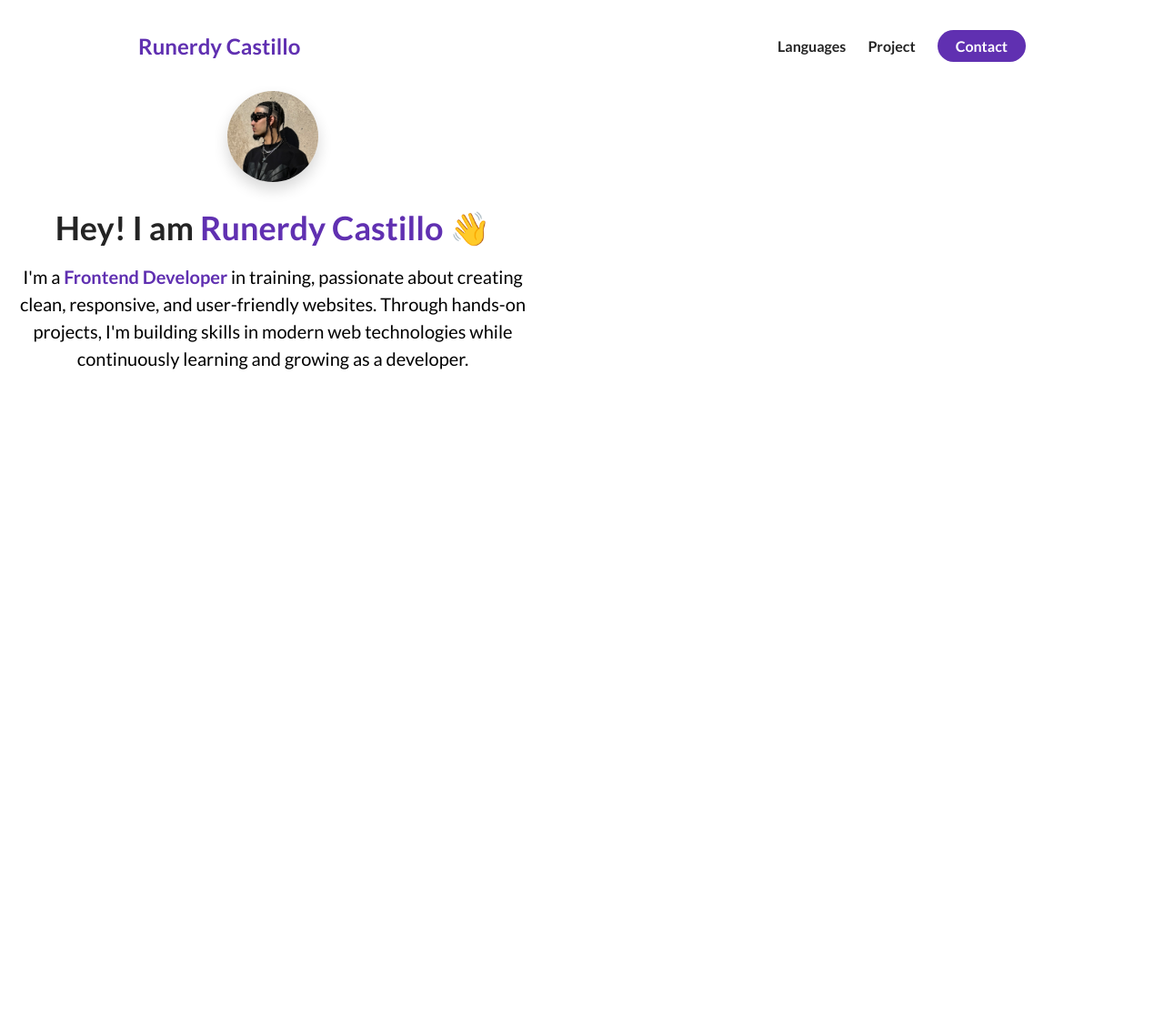
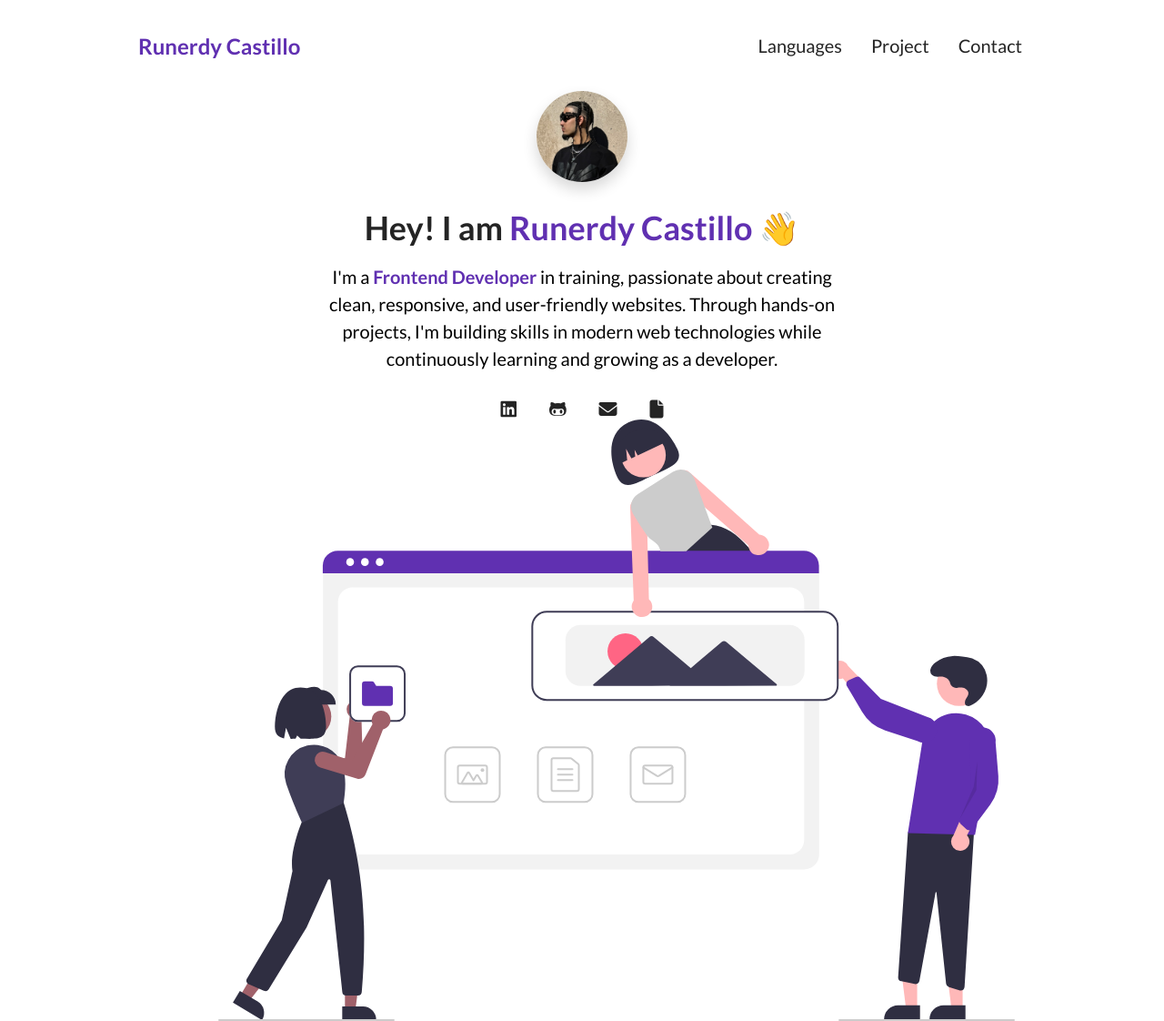
Before and after one commit to neosyk-net/e-portfolio, a plain HTML site: page index.html in a window 1280 px wide. Shown: the whole page at 91% size. Before the commit the page ends 800 px from the top, so only its background shows below. Drawn offline with Linux system fonts and the light colour scheme.

Commit message:
ABOUT IMG CONTAIN.

```diff
--- a/index.html
+++ b/index.html
@@ -4,7 +4,8 @@
     <meta charset="UTF-8" />
     <meta name="viewport" content="width=device-width, initial-scale=1.0" />
     <title>Runerdy Castillo</title>
-    <link rel="stylesheet" href="style.css" />
+    <link rel="stylesheet" href="style.css">
+    <script src="https://kit.fontawesome.com/bb9c1109be.js" crossorigin="anonymous"></script>
   </head>
   <body>
     <section id="about-me">
@@ -13,20 +14,20 @@
         <ul class="nav__link--list">
           <li>
             <a
-              href=""
+              href="" class="about-me__link"
               class="nav__link--anchor link__hover-effect link__hover-effect--black"
               >Languages</a
             >
           </li>
           <li>
             <a
-              href=""
+              href="" class="about-me__link"
               class="nav__link--anchor link__hover-effect link__hover-effect--black"
               >Project</a
             >
           </li>
           <li>
-            <a href="" class="nav__link--anchor nav__link--anchor-primary"
+            <a href="" class="about-me__link" class="nav__link--anchor nav__link--anchor-primary"
               >Contact</a
             >
           </li>
@@ -49,7 +50,24 @@
               projects, I'm building skills in modern web technologies while
               continuously learning and growing as a developer.
             </p>
+            <div class="about-me_links">
+                <a href="" class="about-me__link">
+                    <i class="fa-brands fa-linkedin"></i>
+                </a>
+                <a href="" class="about-me__link">
+                    <i class="fa-brands fa-github-alt"></i>
+                </a>
+                <a href="" class="about-me__link">
+                    <i class="fa-solid fa-envelope"></i>
+                </a>
+                <a href="" class="about-me__link">
+                    <i class="fa-solid fa-file"></i>
+                </a>
+            </div>
           </div>
+          <figure class="about_me__img--container">
+            <img src="/assets/undraw_websites.svg" alt="">
+          </figure>
         </div>
       </div>
     </section>
--- a/style.css
+++ b/style.css
@@ -33,7 +33,7 @@ li {
     flex: 1;
 }
 
-.row. {
+.row {
     width: 100%;
     max-width: 800px;
     margin: 0 auto;
@@ -93,6 +93,11 @@ nav {
     flex-direction: column;
 }
 
+.about-me__info {
+    display: flex;
+    flex-direction: column;
+}
+
 .about-me__info-container {
     display: flex;
     flex-direction: column;
@@ -123,3 +128,16 @@ nav {
 .about-me__info--title {
     margin-bottom: 16px;
 }
+
+.about-me__link {
+    font-size: 20px;
+    color: #242424;
+    text-decoration: none;
+    padding: 0 16px;
+}
+
+.about_me__img--container {
+    flex: 1;
+    display: flex;
+    align-items: center;
+}
```
